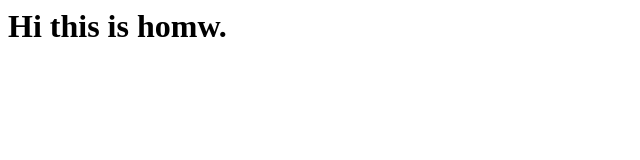
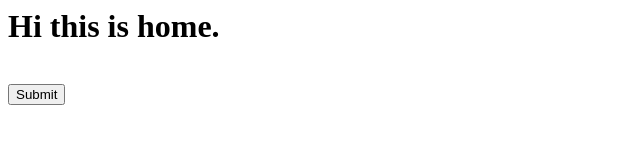
Before and after one commit to ersklearning/new-repo, a plain HTML site: page index.html in a window 1280 px wide. Shown: the whole page, without its empty margins (0-640 px from the left). Drawn offline with Linux system fonts and the light colour scheme.

Commit message:
Added button feature

```diff
--- a/index.html
+++ b/index.html
@@ -1 +1,3 @@
-<h1>Hi this is homw.</h1>
+<h1>Hi this is home.</h1>
+<br>
+<button>Submit</button>
```
